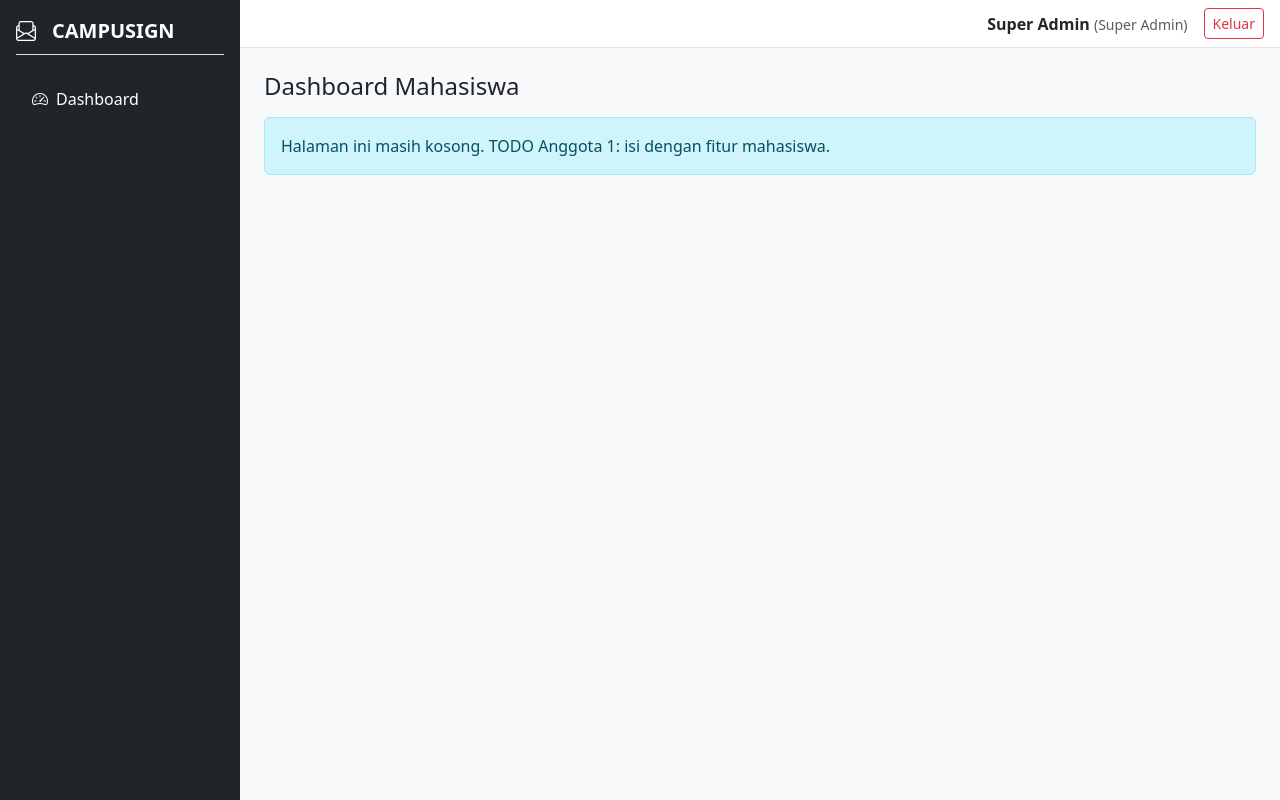
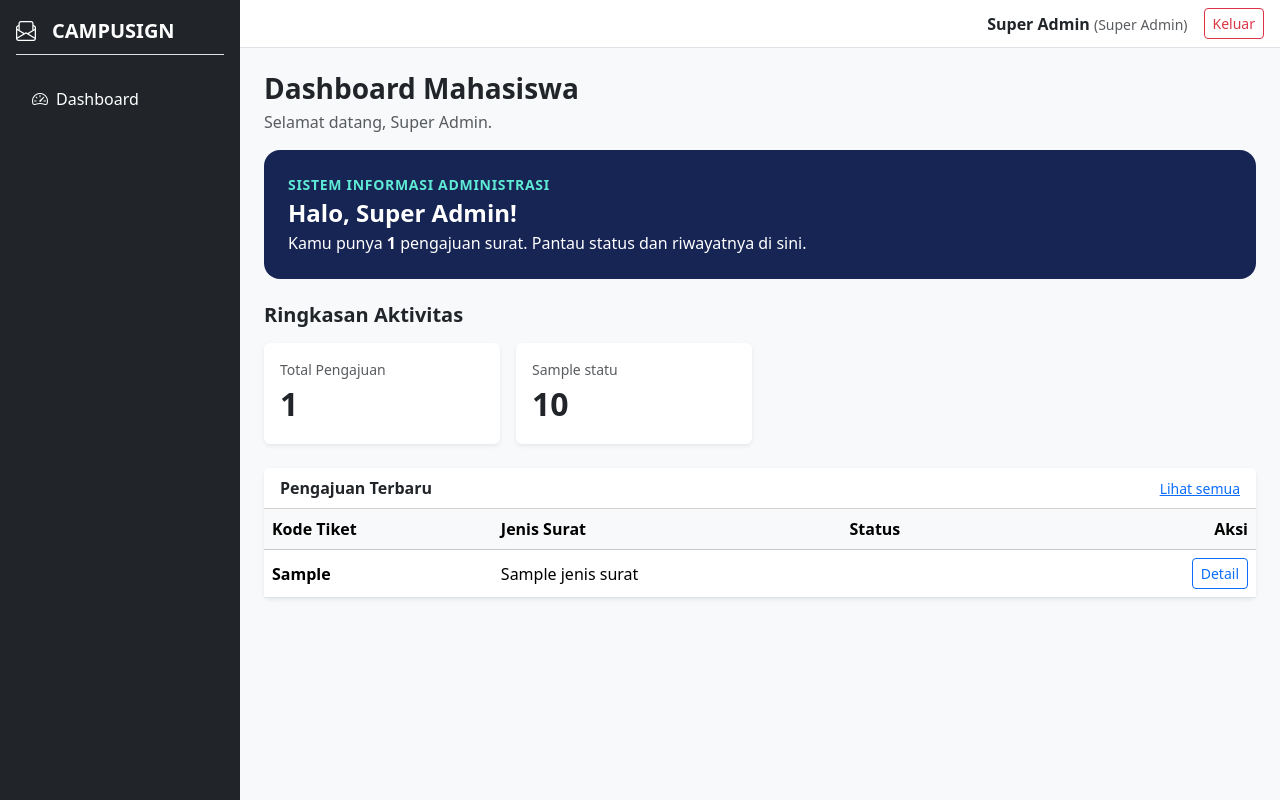
Before and after one commit to zha-fir/sigap, a Laravel app: template resources/views/mahasiswa/dashboard.blade.php in a window 1280 px wide. Run offline with Laravel 12, Linux system fonts and the light colour scheme; a user stored in the database is signed in; data comes from the database, SQL or seed files in the repository; tables that the repository leaves empty hold one stand-in row (values such as "Sample post"); the template is opened without the code that fills it: most values are stand-ins (such as "Sample title", 1, 10 or a date in 2020).

Commit message:
mahasiswa: isi dashboard

```diff
--- a/app/Http/Controllers/Mahasiswa/DashboardController.php
+++ b/app/Http/Controllers/Mahasiswa/DashboardController.php
@@ -33,7 +33,7 @@ class DashboardController extends Controller
 
         return view('mahasiswa.dashboard' , [
             'mahasiswa' => $mahasiswa,
-            'totalpengajuan' => (int) $jumlah->sum(),
+            'totalPengajuan' => (int) $jumlah->sum(),
             'ringkasan' => $ringkasan,
             'terbaru' => $terbaru,
         ]);
--- a/resources/views/mahasiswa/dashboard.blade.php
+++ b/resources/views/mahasiswa/dashboard.blade.php
@@ -3,8 +3,87 @@
 @section('title', 'Dashboard Mahasiswa')
 
 @section('content')
-    <h1 class="h4 mb-3">Dashboard Mahasiswa</h1>
-    <div class="alert alert-info">
-        Halaman ini masih kosong. TODO Anggota 1: isi dengan fitur mahasiswa.
+    <div class="d-flex justify-content-between align-items-start mb-3">
+        <div>
+            <h1 class="h3 fw-bold mb-1">Dashboard Mahasiswa</h1>
+            <span class="text-muted">Selamat datang, {{ auth()->user()->name }}.</span>
+        </div>
+        @if (Route::has('mahasiswa.pengajuan.create'))
+            <a href="{{ route('mahasiswa.pengajuan.create') }}" class="btn btn-primary">
+                <i class="bi bi-plus-lg me-1"></i>Ajukan Surat Baru
+            </a>
+        @endif
+    </div>
+
+    <div class="rounded-4 text-white p-4 mb-4" style="background: #172554;">
+        <div class="small fw-semibold text-uppercase mb-1" style="color: #5eead4; letter-spacing: .05em;">
+            Sistem Informasi Administrasi
+        </div>
+        <h2 class="h4 fw-bold mb-1">Halo, {{ auth()->user()->name }}!</h2>
+        <p class="mb-0">
+            Kamu punya <strong>{{ $totalPengajuan }}</strong> pengajuan surat.
+            Pantau status dan riwayatnya di sini.
+        </p>
+    </div>
+
+    <h2 class="h5 fw-bold mb-3">Ringkasan Aktivitas</h2>
+    <div class="row g-3 mb-4">
+        <div class="col-6 col-lg-3">
+            <div class="card border-0 shadow-sm h-100">
+                <div class="card-body">
+                    <div class="text-muted small">Total Pengajuan</div>
+                    <div class="fs-2 fw-bold">{{ $totalPengajuan }}</div>
+                </div>
+            </div>
+        </div>
+        @foreach ($ringkasan as $r)
+            <div class="col-6 col-lg-3">
+                <a href="{{ Route::has('mahasiswa.pengajuan.index') ? route('mahasiswa.pengajuan.index', ['status' => $r['status']->value]) : '#' }}"
+                   class="text-decoration-none text-body">
+                    <div class="card border-0 shadow-sm h-100">
+                        <div class="card-body">
+                            <div class="text-muted small">{{ $r['status']->label() }}</div>
+                            <div class="fs-2 fw-bold">{{ $r['total'] }}</div>
+                        </div>
+                    </div>
+                </a>
+            </div>
+        @endforeach
+    </div>
+
+    <div class="card border-0 shadow-sm">
+        <div class="card-header bg-white d-flex justify-content-between align-items-center">
+            <span class="fw-semibold">Pengajuan Terbaru</span>
+            <a href="{{ route('mahasiswa.pengajuan.index') }}" class="small">Lihat semua</a>
+        </div>
+        <div class="table-responsive">
+            <table class="table table-hover align-middle mb-0">
+                <thead class="table-light">
+                    <tr>
+                        <th>Kode Tiket</th>
+                        <th>Jenis Surat</th>
+                        <th>Status</th>
+                        <th class="text-end">Aksi</th>
+                    </tr>
+                </thead>
+                <tbody>
+                    @forelse ($terbaru as $p)
+                        <tr>
+                            <td class="fw-semibold">{{ $p->kode_tiket }}</td>
+                            <td>{{ $p->jenisSurat->nama ?? '-' }}</td>
+                            <td><x-status-badge :status="$p->status" /></td>
+                            <td class="text-end">
+                                <a href="{{ route('mahasiswa.pengajuan.show', $p) }}"
+                                   class="btn btn-sm btn-outline-primary">Detail</a>
+                            </td>
+                        </tr>
+                    @empty
+                        <tr>
+                            <td colspan="4" class="text-center text-muted py-4">Belum ada pengajuan.</td>
+                        </tr>
+                    @endforelse
+                </tbody>
+            </table>
+        </div>
     </div>
 @endsection
```
